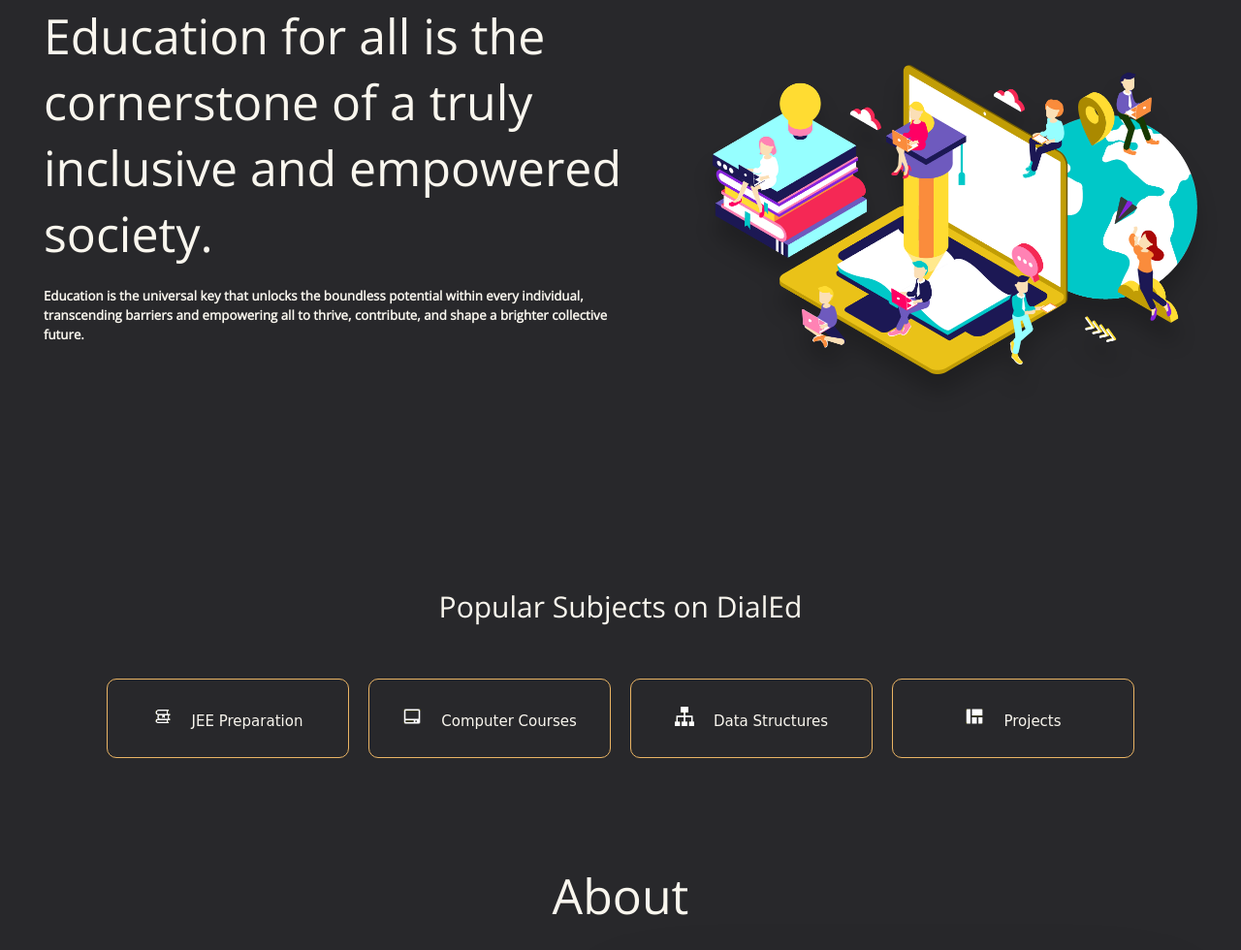
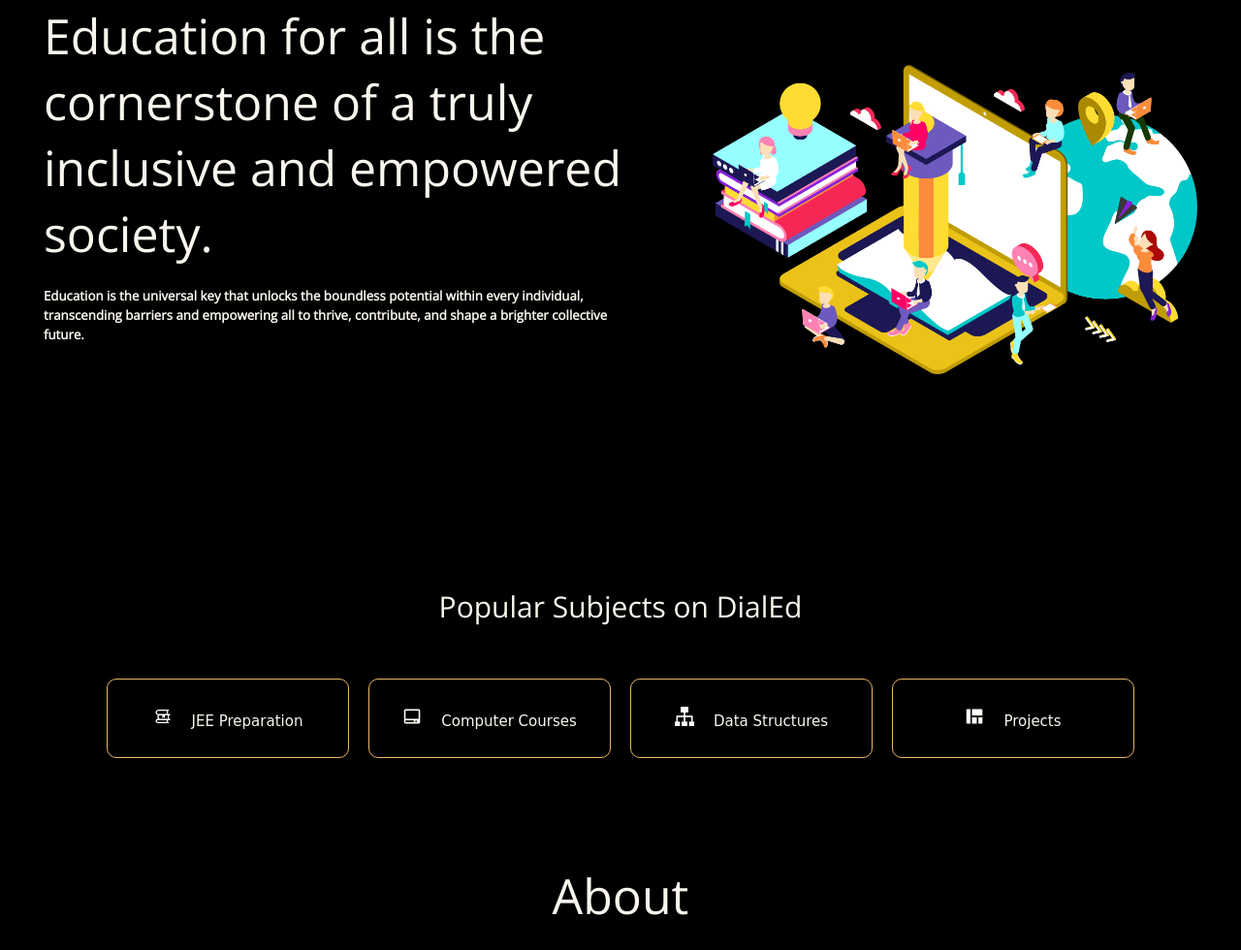
Before and after one commit to anujkumar025/original, a plain HTML site: page index.html in a window 1280 px wide. Shown: the part 192-1172 px from the top of the page at 97% size. Drawn offline with nearby package versions, Linux system fonts and the light colour scheme.

Commit message:
black-color

```diff
--- a/style.css
+++ b/style.css
@@ -12,13 +12,13 @@ html {
 	scroll-behavior: smooth;
 }
 body {
-	background: #28282B;
+	background: #000;
 	font-family: 'Open Sans', sans-serif;
 }
 
 header {
 	height: 69vh;
-	/* background-color: #28282B; */
+	/* background-color: #000; */
 }
 .black {
 	box-shadow: 0 2px 10px rgba(0, 0, 0, 0.5);
@@ -287,7 +287,7 @@ a, button {
 }
 .smbox .det {
 	font-size: 20px;
-	color: #28282B;
+	color: #000;
 	font-family: cursive;
 }
 
@@ -358,7 +358,7 @@ a, button {
 	width: 250px;
 	height: 80px;
 	margin: 10px;
-	background: #28282B;
+	background: #000;
 	cursor: pointer;
 }
 .cbox .det a{
```
